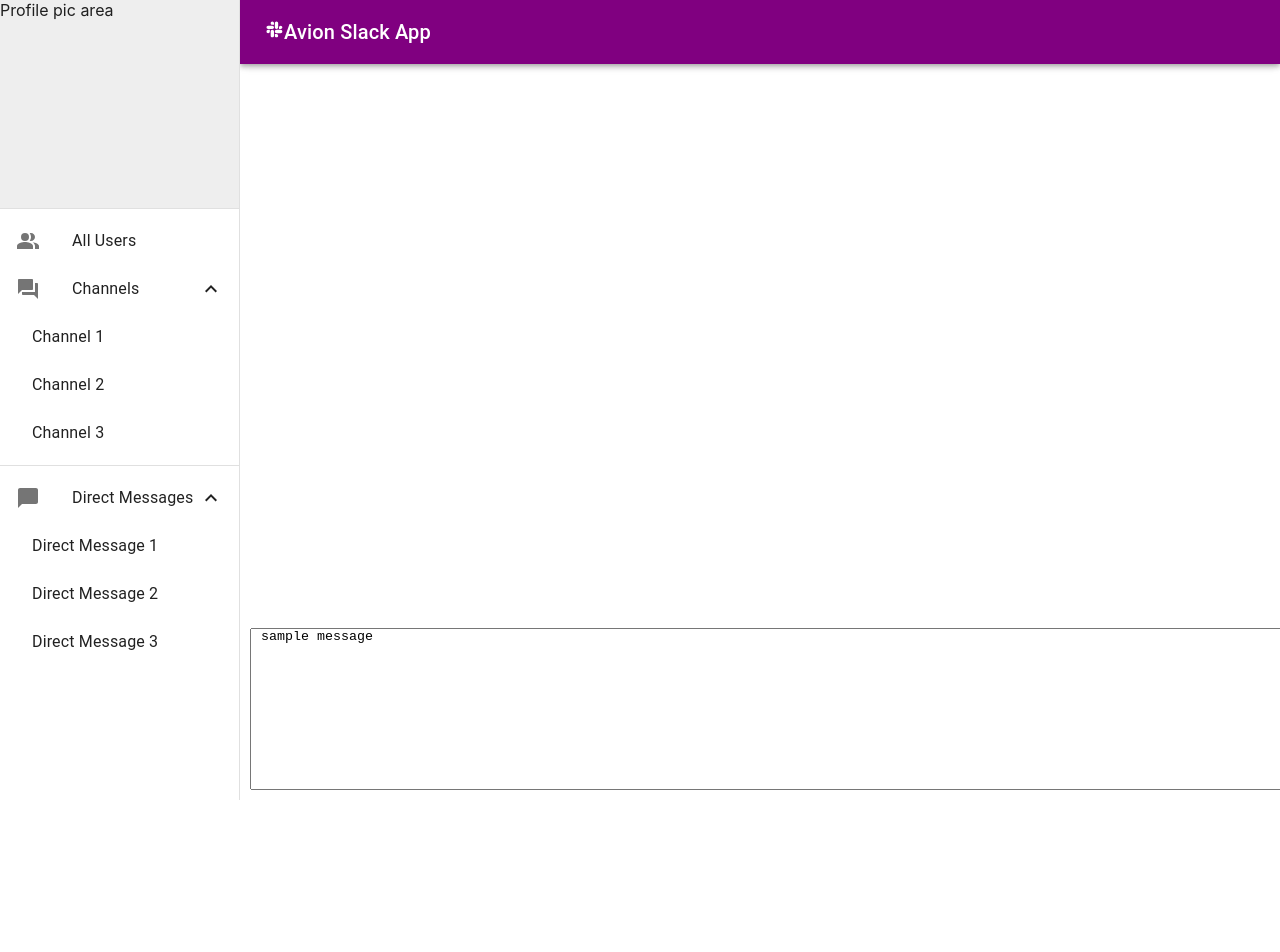
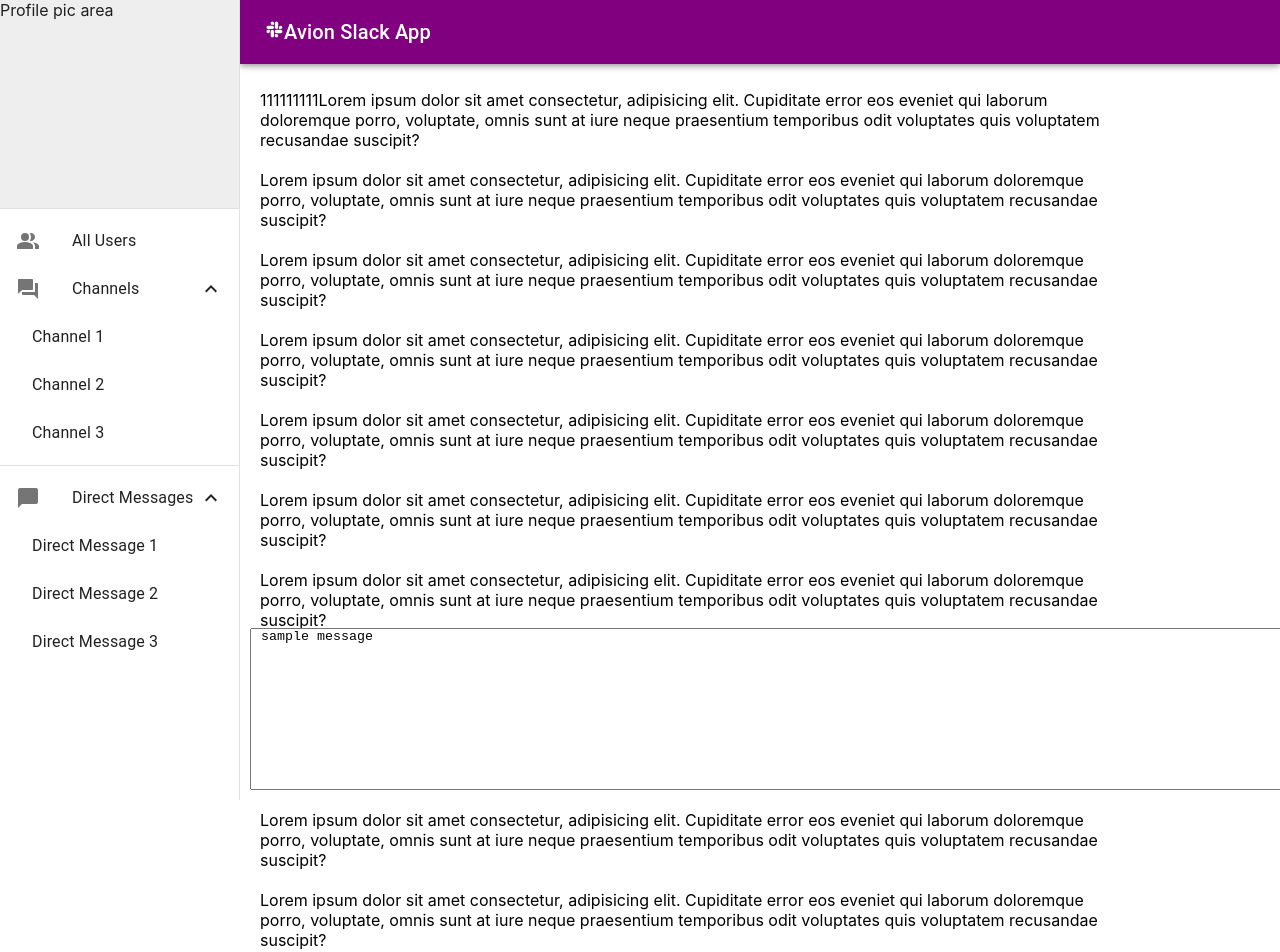
Before and after one commit to greglobrigo/Slack, a React (Create React App) app: page /chat in a window 1280 px wide. Shown: the top 952 px of the page. Before the commit the page ends 800 px from the top, so only its background shows below. Built offline with nearby package versions, Linux system fonts and the light colour scheme.

Commit message:
Changes in chat

```diff
--- a/src/components/Chat/index.css
+++ b/src/components/Chat/index.css
@@ -20,3 +20,21 @@
   padding: 0 10px;
   margin: 10px 10px;
 }
+
+.chat-area {
+  /* color: black;
+  position: fixed;
+  bottom: 200px; */
+  width: calc(100% - 200px);
+  height: 20%;
+  padding: 0 10px;
+  margin: 10px 10px;
+}
+
+.messages-container {
+  display: flex;
+  width: auto;
+  height: auto;
+  flex-direction: column;
+  justify-content: flex-end;
+}
--- a/src/components/Chat/index.js
+++ b/src/components/Chat/index.js
@@ -48,13 +48,8 @@
             </span>
           </Typography>
         </Toolbar>
-        <textarea className="msg-area" value="sample message" />
       </AppBar>
-      <Box
-        component="nav"
-        sx={{ width: { sm: drawerWidth }, flexShrink: { sm: 0 } }}
-        aria-label="mailbox folders"
-      >
+
       <Drawer
         sx={{
           width: drawerWidth,
@@ -124,6 +119,93 @@
           </Collapse>
         </List>
       </Drawer>
+      <Box
+        component="main"
+        sx={{
+          flexGrow: 1,
+          bgcolor: "background.default",
+          pt: 10,
+          height: "20%",
+        }}
+      >
+        <div className="messages-container">
+          <p className="chat-area">
+            111111111Lorem ipsum dolor sit amet consectetur, adipisicing elit.
+            Cupiditate error eos eveniet qui laborum doloremque porro,
+            voluptate, omnis sunt at iure neque praesentium temporibus odit
+            voluptates quis voluptatem recusandae suscipit?
+          </p>
+          <p className="chat-area">
+            Lorem ipsum dolor sit amet consectetur, adipisicing elit. Cupiditate
+            error eos eveniet qui laborum doloremque porro, voluptate, omnis
+            sunt at iure neque praesentium temporibus odit voluptates quis
+            voluptatem recusandae suscipit?
+          </p>
+          <p className="chat-area">
+            Lorem ipsum dolor sit amet consectetur, adipisicing elit. Cupiditate
+            error eos eveniet qui laborum doloremque porro, voluptate, omnis
+            sunt at iure neque praesentium temporibus odit voluptates quis
+            voluptatem recusandae suscipit?
+          </p>
+          <p className="chat-area">
+            Lorem ipsum dolor sit amet consectetur, adipisicing elit. Cupiditate
+            error eos eveniet qui laborum doloremque porro, voluptate, omnis
+            sunt at iure neque praesentium temporibus odit voluptates quis
+            voluptatem recusandae suscipit?
+          </p>
+          <p className="chat-area">
+            Lorem ipsum dolor sit amet consectetur, adipisicing elit. Cupiditate
+            error eos eveniet qui laborum doloremque porro, voluptate, omnis
+            sunt at iure neque praesentium temporibus odit voluptates quis
+            voluptatem recusandae suscipit?
+          </p>
+          <p className="chat-area">
+            Lorem ipsum dolor sit amet consectetur, adipisicing elit. Cupiditate
+            error eos eveniet qui laborum doloremque porro, voluptate, omnis
+            sunt at iure neque praesentium temporibus odit voluptates quis
+            voluptatem recusandae suscipit?
+          </p>
+          <p className="chat-area">
+            Lorem ipsum dolor sit amet consectetur, adipisicing elit. Cupiditate
+            error eos eveniet qui laborum doloremque porro, voluptate, omnis
+            sunt at iure neque praesentium temporibus odit voluptates quis
+            voluptatem recusandae suscipit?
+          </p>
+          <p className="chat-area">
+            Lorem ipsum dolor sit amet consectetur, adipisicing elit. Cupiditate
+            error eos eveniet qui laborum doloremque porro, voluptate, omnis
+            sunt at iure neque praesentium temporibus odit voluptates quis
+            voluptatem recusandae suscipit?
+          </p>
+          <p className="chat-area">
+            Lorem ipsum dolor sit amet consectetur, adipisicing elit. Cupiditate
+            error eos eveniet qui laborum doloremque porro, voluptate, omnis
+            sunt at iure neque praesentium temporibus odit voluptates quis
+            voluptatem recusandae suscipit?
+          </p>
+          <p className="chat-area">
+            Lorem ipsum dolor sit amet consectetur, adipisicing elit. Cupiditate
+            error eos eveniet qui laborum doloremque porro, voluptate, omnis
+            sunt at iure neque praesentium temporibus odit voluptates quis
+            voluptatem recusandae suscipit?
+          </p>
+          <p className="chat-area">
+            Lorem ipsum dolor sit amet consectetur, adipisicing elit. Cupiditate
+            error eos eveniet qui laborum doloremque porro, voluptate, omnis
+            sunt at iure neque praesentium temporibus odit voluptates quis
+            voluptatem recusandae suscipit?
+          </p>
+          <p className="chat-area">
+            Lorem ipsum dolor sit amet consectetur, adipisicing elit. Cupiditate
+            error eos eveniet qui laborum doloremque porro, voluptate, omnis
+            sunt at iure neque praesentium temporibus odit voluptates quis
+            voluptatem recusandae suscipit?
+          </p>
+        </div>
+
+        <Box sx={{ height: "25%" }}>
+          <textarea className="msg-area" value="sample message" />
+        </Box>
       </Box>
     </Box>
   );
```
Lines whose indentation alone changed are shown as unchanged.
